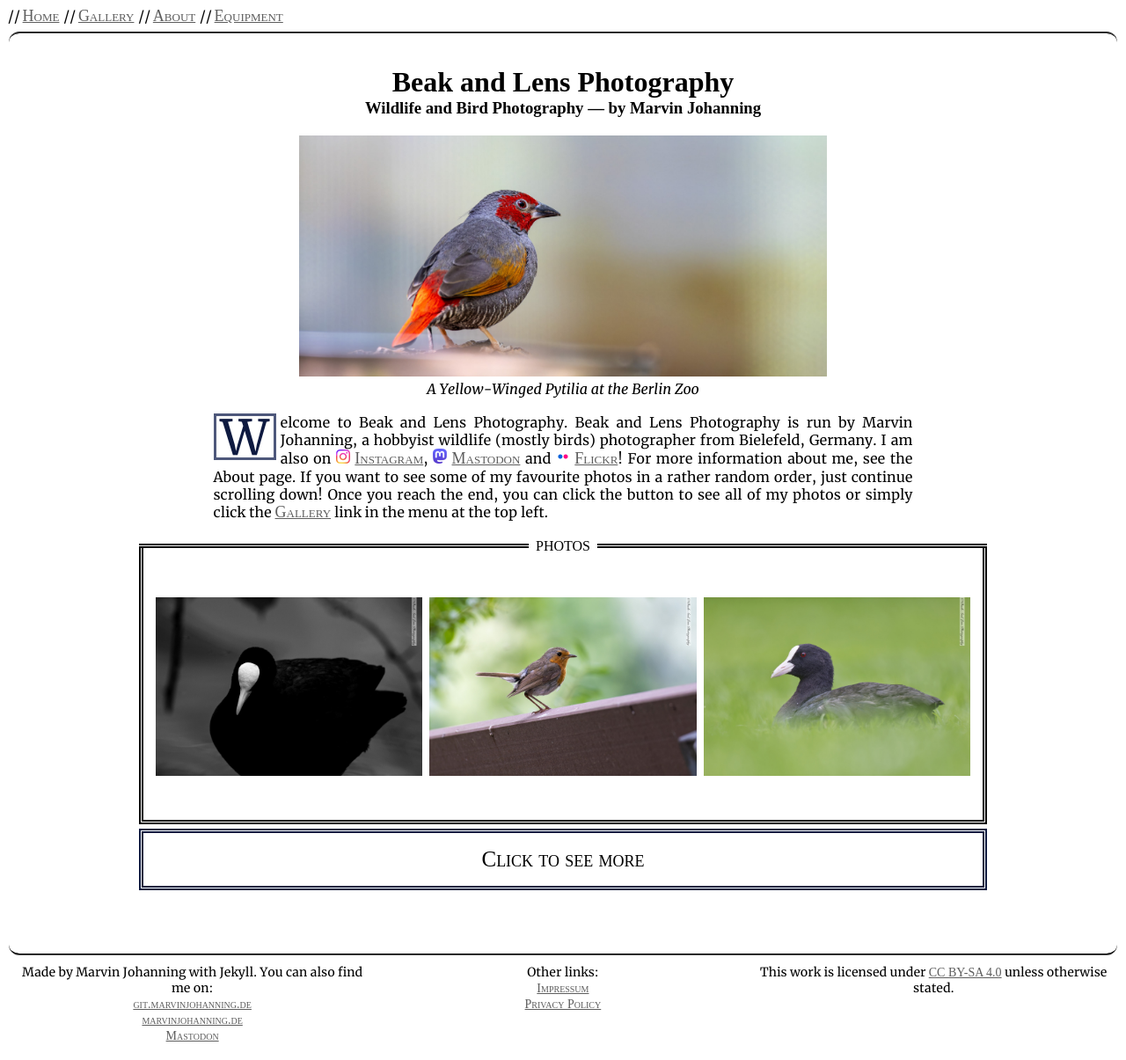
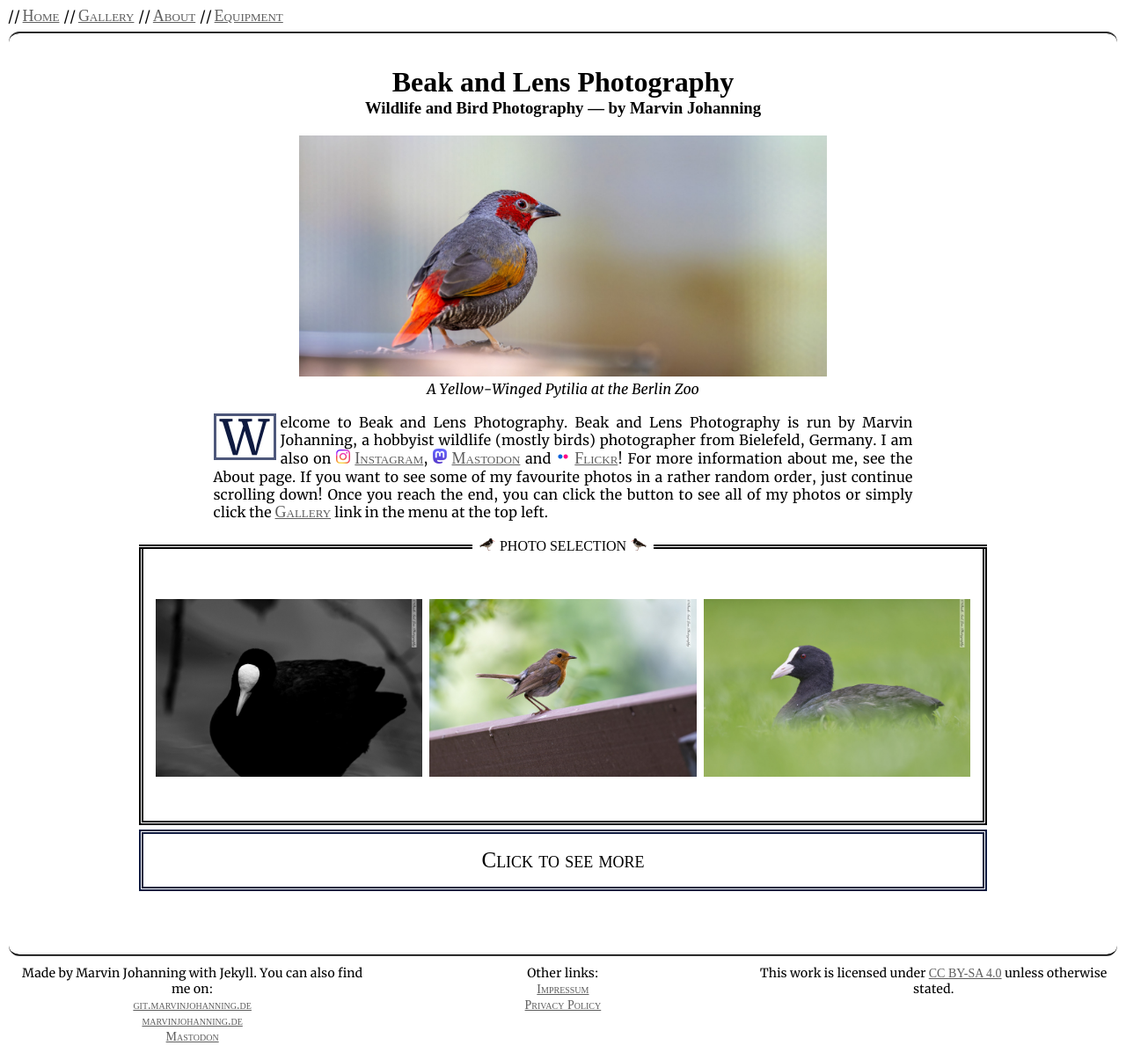
Before and after one commit to mjohanning99/beakandlens.com, a Jekyll site: the page built from index.md, in a window 1280 px wide. Shown: the whole page at 88% size. Built offline with Jekyll 4.4.1, drawn with Linux system fonts in a browser that asks for light colours.

Commit message:
add icons to pages

```diff
--- a/_layouts/gallery.html
+++ b/_layouts/gallery.html
@@ -34,7 +34,11 @@
 	  </div>
   </header>
 
-  <div class="separator separator2">{{ page.separator }}</div>
+  <div class="separator separator2">
+		<img src="/assets/icons/oystercatcher.png">
+			{{ page.separator }}
+		<img src="/assets/icons/oystercatcher.png">
+	</div>
 
   <body>
 		{% include gallery-full.html %}
--- a/_layouts/home.html
+++ b/_layouts/home.html
@@ -32,7 +32,9 @@
   </div>
 
   <div class="separator separator2">
-      PHOTOS
+		<img src="/assets/icons/oystercatcher.png">
+			PHOTO SELECTION
+		<img src="/assets/icons/oystercatcher.png">
   </div>
 
 	<body>
--- a/assets/css/styles.css
+++ b/assets/css/styles.css
@@ -670,11 +670,12 @@ img.no {
 }
 
 [class*="separator"] img:nth-of-type(1) {
-  padding-right: 2px;
+  margin-right: 5px;
 }
 
 [class*="separator"] img:nth-of-type(2) {
-  padding-left: 2px;
+  margin-left: 5px;
+  transform: scalex(-1);
 }
 
 [class*="separator"] {
```
Also changed, not shown: assets/icons/buzzard.png (added), assets/icons/oystercatcher.png (added).
